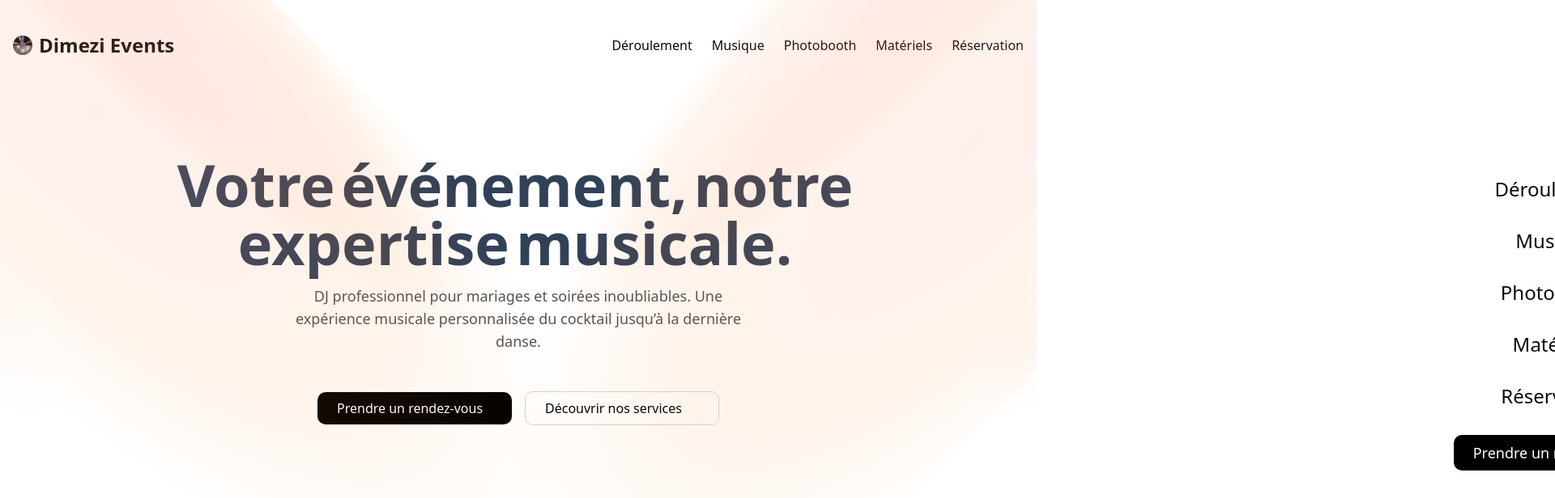
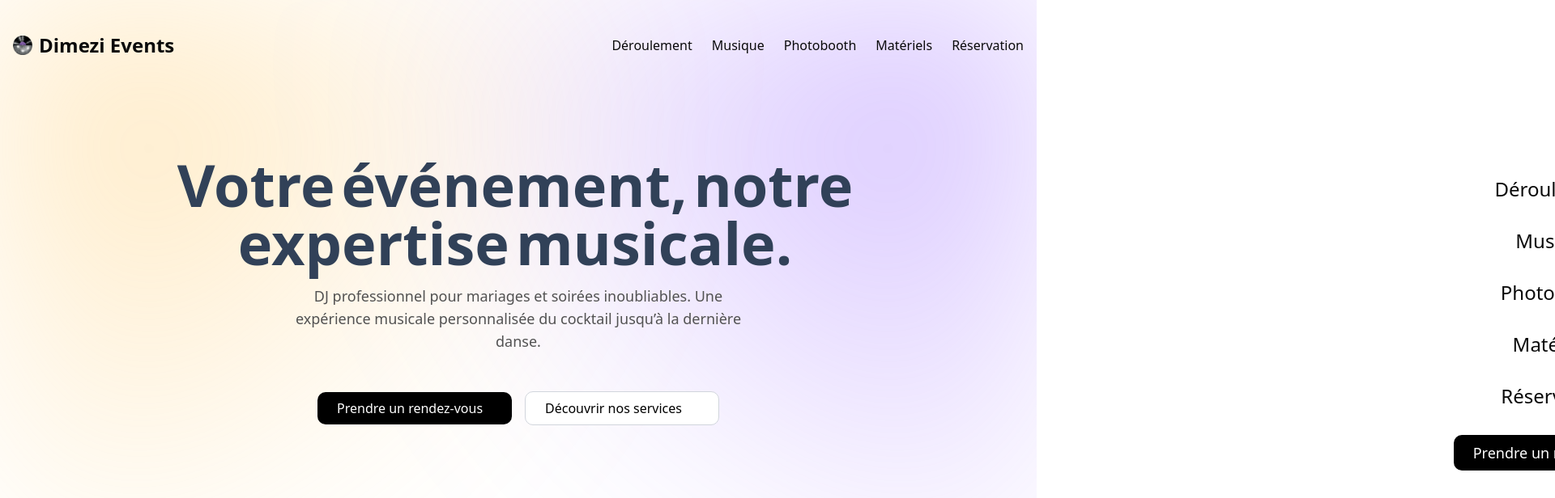
Before and after one commit to TheoBourdel/theobourdel.github.io, a Next.js app: page / in a window 1280 px wide. Shown: the top 616 px of the page at 81% size, 1920 px wide, since content can reach past the window. Built offline with nearby package versions, Linux system fonts and the light colour scheme.

Commit message:
change spotlight

```diff
--- a/app/layout.js
+++ b/app/layout.js
@@ -1,6 +1,5 @@
 import { Geist, Geist_Mono } from "next/font/google";
 import "./globals.css";
-import { Spotlight } from "@/components/ui/spotlight";
 
 const geistSans = Geist({
   variable: "--font-geist-sans",
@@ -14,7 +13,7 @@ const geistMono = Geist_Mono({
 
 export default function RootLayout({ children }) {
   return (
-    <html lang="en" className="md:overflow-x-visible overflow-x-hidden">
+    <html lang="en">
       <head>
         <link rel="apple-touch-icon" sizes="180x180" href="/apple-touch-icon.png" />
         <link rel="icon" type="image/png" sizes="32x32" href="/favicon-32x32.png" />
@@ -30,7 +29,9 @@ export default function RootLayout({ children }) {
       <body
         className={`${geistSans.variable} ${geistMono.variable} overflow-x-hidden antialiased relative mx-auto flex max-w-7xl flex-col items-center justify-center`}
       >
-              <Spotlight />
+        <div className="pointer-events-none absolute top-0 left-0 w-[800px] h-[800px] bg-[radial-gradient(circle_at_top_left,_rgba(255,200,100,0.5),_transparent_70%)] blur-[120px] z-[-1]"></div>
+        <div className="pointer-events-none absolute top-0 right-0 w-[800px] h-[800px] bg-[radial-gradient(circle_at_top_right,_rgba(150,100,255,0.5),_transparent_70%)] blur-[120px] z-[-1]"></div>
+
         {children}
       </body>
     </html>
--- a/components/layouts/Header.jsx
+++ b/components/layouts/Header.jsx
@@ -15,7 +15,7 @@ export function Header() {
   }, [activeMenu]);
 
   return (
-    <nav className="relative flex w-full items-center justify-between px-4 py-10 bg-white dark:bg-gray-900">
+    <nav className="relative flex w-full items-center justify-between px-4 py-10 bg-transparent dark:bg-gray-900 z-50">
       {/* Logo */}
       <div className="flex items-center gap-2">
         <Image src="/logo.png" height={24} width={24} alt="spotify-logo" />
--- a/components/ui/spotlight.jsx
+++ /dev/null
@@ -1,106 +0,0 @@
-"use client";;
-import React from "react";
-import { motion } from "motion/react";
-
-export const Spotlight = ({
-  gradientFirst = "radial-gradient(68.54% 68.72% at 55.02% 31.46%, hsla(10, 100%, 75%, .15) 0, hsla(25, 100%, 55%, .08) 50%, hsla(10, 100%, 45%, 0) 80%)",
-  gradientSecond = "radial-gradient(50% 50% at 50% 50%, hsla(340, 100%, 75%, .10) 0, hsla(25, 100%, 55%, .05) 80%, transparent 100%)",
-  gradientThird = "radial-gradient(50% 50% at 50% 50%, hsla(50, 100%, 75%, .08) 0, hsla(25, 100%, 45%, .03) 80%, transparent 100%)",
-  translateY = -350,
-  width = 560,
-  height = 1380,
-  smallWidth = 240,
-  duration = 7,
-  xOffset = 100
-} = {}) => {
-  return (
-    <motion.div
-      initial={{
-        opacity: 0,
-      }}
-      animate={{
-        opacity: 1,
-      }}
-      transition={{
-        duration: 1.5,
-      }}
-      className="pointer-events-none absolute inset-0 h-full w-full">
-      <motion.div
-        animate={{
-          x: [0, xOffset, 0],
-        }}
-        transition={{
-          duration,
-          repeat: Infinity,
-          repeatType: "reverse",
-          ease: "easeInOut",
-        }}
-        className="absolute top-0 left-0 w-screen h-screen z-40 pointer-events-none">
-        <div
-          style={{
-            transform: `translateY(${translateY}px) rotate(-45deg)`,
-            background: gradientFirst,
-            width: `${width}px`,
-            height: `${height}px`,
-          }}
-          className={`absolute top-0 left-0`} />
-
-        <div
-          style={{
-            transform: "rotate(-45deg) translate(5%, -50%)",
-            background: gradientSecond,
-            width: `${smallWidth}px`,
-            height: `${height}px`,
-          }}
-          className={`absolute top-0 left-0 origin-top-left`} />
-
-        <div
-          style={{
-            transform: "rotate(-45deg) translate(-180%, -70%)",
-            background: gradientThird,
-            width: `${smallWidth}px`,
-            height: `${height}px`,
-          }}
-          className={`absolute top-0 left-0 origin-top-left`} />
-      </motion.div>
-      <motion.div
-        animate={{
-          x: [0, -xOffset, 0],
-        }}
-        transition={{
-          duration,
-          repeat: Infinity,
-          repeatType: "reverse",
-          ease: "easeInOut",
-        }}
-        className="absolute top-0 right-0 w-screen h-screen z-40 pointer-events-none">
-        <div
-          style={{
-            transform: `translateY(${translateY}px) rotate(45deg)`,
-            background: gradientFirst,
-            width: `${width}px`,
-            height: `${height}px`,
-          }}
-          className={`absolute top-0 right-0`} />
-
-        <div
-          style={{
-            transform: "rotate(45deg) translate(-5%, -50%)",
-            background: gradientSecond,
-            width: `${smallWidth}px`,
-            height: `${height}px`,
-          }}
-          className={`absolute top-0 right-0 origin-top-right`} />
-
-        <div
-          style={{
-            transform: "rotate(45deg) translate(180%, -70%)",
-            background: gradientThird,
-            width: `${smallWidth}px`,
-            height: `${height}px`,
-          }}
-          className={`absolute top-0 right-0 origin-top-right`} />
-      </motion.div>
-    </motion.div>
-  );
-};
```
